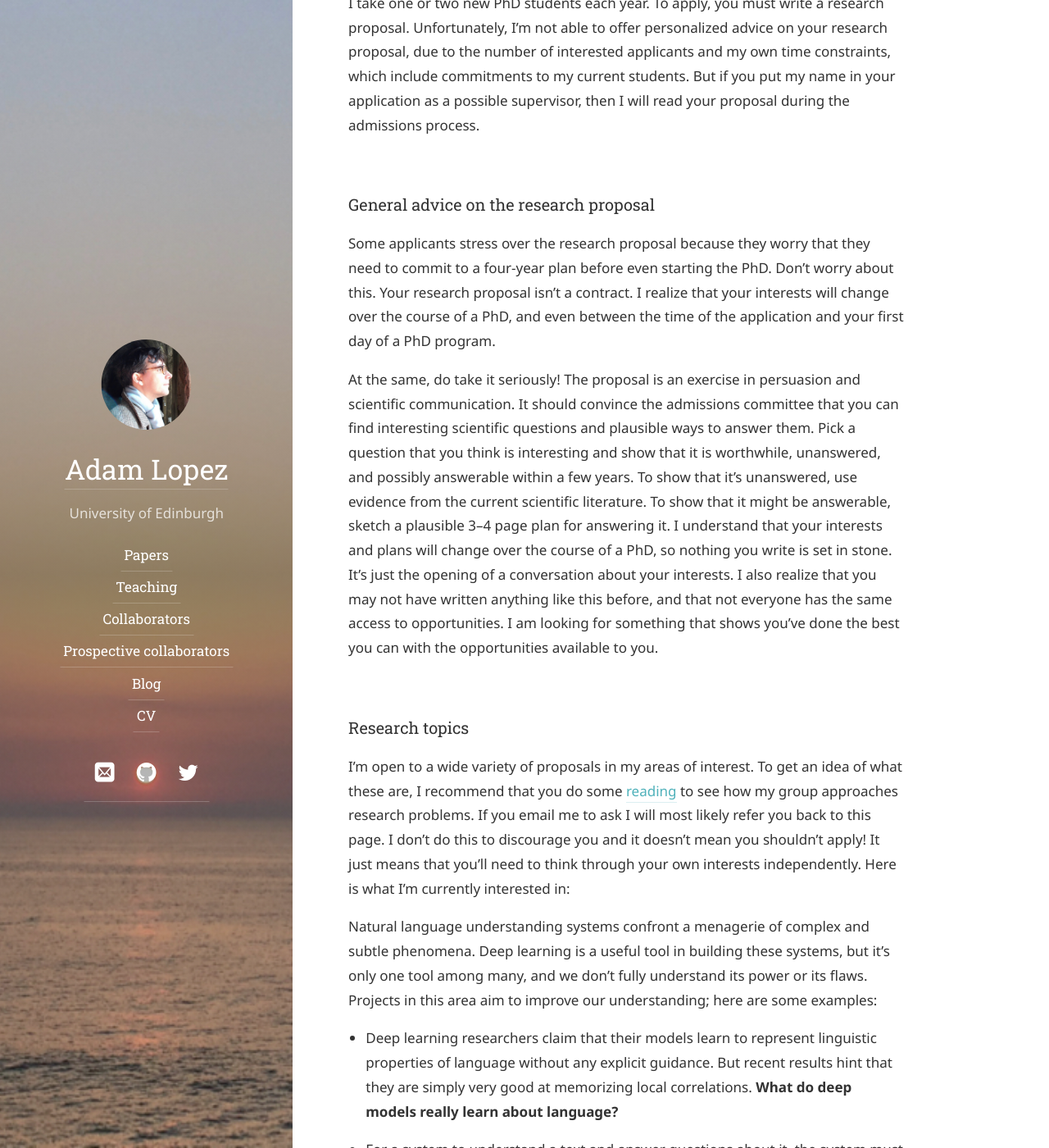
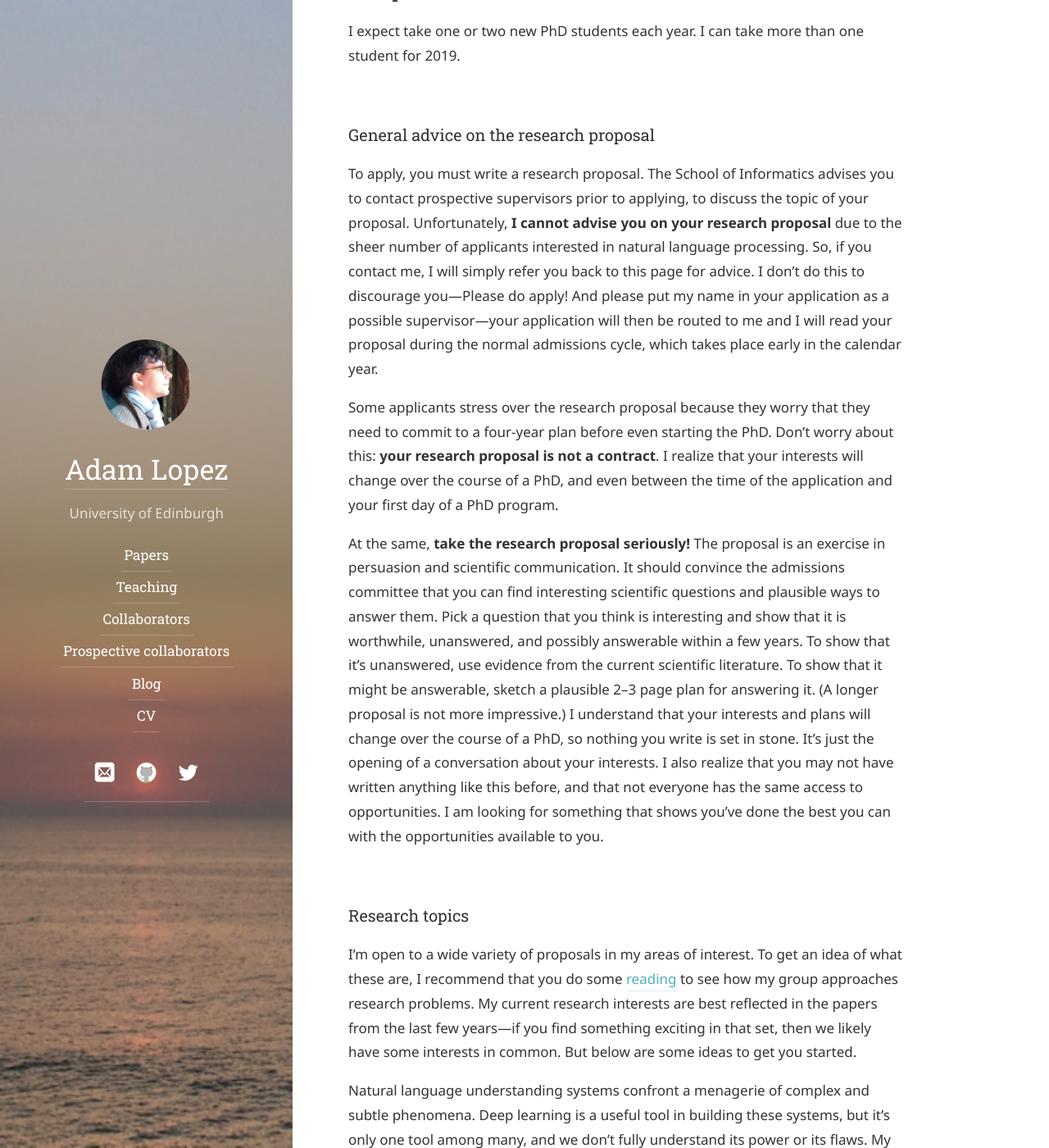
Before and after one commit to alopez/alopez.github.com, a Jekyll site: the page built from join.md, in a window 1280 px wide and 1400 px high, scrolled down 976 px. Shown: the whole window at 82% size. Built offline with Jekyll 4.4.1, drawn with Linux system fonts in a browser that asks for light colours; some web fonts are replaced; some of the changed text lies outside the part shown.

Commit message:
update join

```diff
--- a/join.md
+++ b/join.md
@@ -23,29 +23,37 @@
 
 ## Prospective PhD students
 
-I take one or two new PhD students each year. To apply, you must write
-a research proposal. Unfortunately, I'm not able to offer personalized
-advice on your research proposal, due to the number of interested applicants
-and my own time constraints, which include commitments to my current
-students. But if you put my name in your application as a possible
-supervisor, then I will read your proposal during the admissions process.
+I expect take one or two new PhD students each year. I can take
+more than one student for 2019.
 
 ### General advice on the research proposal
 
+To apply, you must write
+a research proposal. The School of Informatics advises you to contact
+prospective supervisors prior to applying, to discuss the topic of your
+proposal. Unfortunately, **I cannot advise you  on your research
+proposal** due to the sheer number of applicants interested in natural
+language processing. So, if you contact me, I will simply refer you back to
+this page for advice. I don't do this to discourage you---Please do apply!
+And please put my name in your application as a possible supervisor---your
+application will then be routed to me and I will read your proposal during
+the normal admissions cycle, which takes place early in the calendar year.
+
 Some applicants stress over the research proposal because they worry that
 they need to commit to a four-year plan before even starting the PhD. Don't
-worry about this. Your research proposal isn't a contract. I realize that
+worry about this: **your research proposal is not a contract**. I realize that
 your interests will change over the course of a PhD, and even between the
 time of the application and your first day of a PhD program.
 
-At the same, do take it seriously! The proposal is an
+At the same, **take the research proposal seriously!** The proposal is an
 exercise in persuasion and scientific communication. It should convince
 the admissions committee that you can find interesting scientific questions
 and plausible ways to answer them. Pick a question that you think is
 interesting and show that it is worthwhile, unanswered, and possibly
 answerable within a few years. To show that it’s unanswered, use evidence
 from the current scientific literature. To show that it might be
-answerable, sketch a plausible 3--4 page plan for answering it. I
+answerable, sketch a plausible 2--3 page plan for answering it. (A longer
+proposal is not more impressive.) I
 understand that your interests and plans will change over the course of a
 PhD, so nothing you write is set in stone. It’s just the opening of a
 conversation about your interests. I also realize that you may not have
@@ -57,22 +65,32 @@
 
 I'm open to a wide variety of proposals in my areas of interest. To get
 an idea of what these are, I recommend that you do some [reading](/papers/)
-to see how my group approaches research problems. If you email me to ask
-I will most likely refer you back to this page. I don't do this to
-discourage you and it doesn't mean you shouldn't apply! It just means that
-you'll need to think through your own interests independently. Here is
-what I'm currently interested in:
+to see how my group approaches research problems. My current research
+interests are best reflected in the papers from the last few years---if you
+find something exciting in that set, then we likely have some interests in common. But
+below are some ideas to get you started.
 
 Natural language understanding systems confront a menagerie of complex and
 subtle phenomena. Deep learning is a useful tool in building these
 systems, but it’s only one tool among many, and we don't fully
-understand its power or its flaws. Projects in this area aim to improve our
+understand its power or its flaws. My group aims to improve our
 understanding; here are some examples:
 
-* Deep learning researchers claim that their models learn to represent
-linguistic properties of language without any explicit guidance. But recent
-results hint that they are simply very good at memorizing local
-correlations. **What do deep models really learn about language?**
+* Deep learning researchers [claim](https://www.aclweb.org/anthology/N13-1090)
+that their models learn to represent linguistic properties of language
+without any explicit guidance. But [recent work in machine learning](https://arxiv.org/abs/1611.03530)
+suggests that deep models are simply very good at memorizing local
+correlations. **What do these models really learn about language, and how can
+we influence what they learn?** The goal of projects in this area is to first
+understand what, when, and how deep learning models learn about language;
+we're interested in both mathematical perspectives on learning and
+generalization, and linguistic or cognitive perspectives on what phenomena
+[are](http://aclweb.org/anthology/W18-5417) or [aren't](http://aclweb.org/anthology/D18-1278)
+acquired from text or [speech](https://arxiv.org/abs/1809.01431). With this
+understanding, we would also like to influence what the models learn; for
+example by attempting to remove [cultural biases](https://arxiv.org/abs/1707.09457)
+or latent [demographic information](https://arxiv.org/abs/1808.06640) about
+authors from learned representations.
 
 * For a system to understand a text and answer questions about it, the
 system must distill the meaning of the text into a set of facts (semantic
@@ -80,15 +98,27 @@
 become nodes, and relationships between them become edges. We now have
 datasets that pair text with such graphs, and we'd like to learn a semantic
 parser from this data, so we need to model graphs.**How do
-we design and use deep probabilistic models of graphs?**
+we design and use deep probabilistic models of graphs?** To really answer this
+question, we'll need to combine insights from recent [empirical](https://arxiv.org/abs/1803.03324) [work](https://arxiv.org/abs/1805.05286
+) with a
+web of untested [theoretical](https://www.mitpressjournals.org/doi/abs/10.1162/COLI_a_00309) [work](http://aclweb.org/anthology/W17-3410),
+and we'd like to systematically explore the space.
 
-I'm also interested in many other things involving language, structure, and
+I'm interested in many other things involving language, structure, and
 learning. To get a sense of what some of those things are, you can
 [read some of my recent papers](/papers/). I am happy to
-discuss *specific* questions or ideas related to my published work.
+discuss *specific* questions or ideas related to my published work---if
+you write to tell me that you liked one of my papers, without any questions
+of your own, then the only response I can give you is to refer you back to
+this page. Again, I don't do this to discourage you---it's just the best
+I can do.
 
-If you're excited about natural language, but not these topics, you may
-want to contact other members of
+Across all topics, **I am especially interested in multilingual approaches**
+that work well across different languages. Meaning can be expressed in
+many very different ways.
+
+If you're interested in natural language, but not these specific topics,
+you may want to contact other members of
 [EdinburghNLP](http://edinburghnlp.inf.ed.ac.uk/index.php/people/)
 or browse [PhD topics](http://www.ilcc.inf.ed.ac.uk/study/possible-phd-topics-in-ilcc)
 they have proposed.
@@ -99,24 +129,24 @@
 
 ### How to apply
 
-If you're excited about all of this, I encourage you to apply for a PhD.
-I advise students in two different programs:
+**You cannot apply by emailing your documents to me.** You must use
+the university's common application system, which you can find in the
+application guidance links below. I
+advise students in two different programs:
 
 * PhD students in the [Institute for Language, Cognition, and Computation](http://www.ilcc.inf.ed.ac.uk/). This is a three-year research-only program. [Read the application guidance](http://web.inf.ed.ac.uk/ilcc/study-with-us).
-* PhD students in [Centres for Doctoral Training](https://www.ed.ac.uk/informatics/postgraduate/cdts). These are four-year programs combining research and some formal taught elements. Multiple relevant CDTs are currently under review for funding, and the results will be announced in late 2018, in time to apply for a September 2019 start. If you'd like to be informed when this happens, [please follow the guidance at the top of this page](http://datascience.inf.ed.ac.uk/apply/).
-
-**You cannot apply by emailing your documents to me.** You must use
-the university's common application system, which you can find in the
-application guidance links above.
+* PhD students in [Centres for Doctoral Training](https://www.ed.ac.uk/informatics/postgraduate/cdts). These are four-year programs combining research and some formal taught elements. Multiple relevant CDTs are currently under review for funding, and the results will be announced in December 2018, in time to apply for a September 2019 start.
 
 If you already have an MSc in a relevant area, you can apply for the ILCC PhD.
 If you do not have an MSc, or if you'd like a longer programme with some
 formal taught work, apply for one of the CDT programmes.
 You can apply to multiple programmes concurrently. (But please only apply to
 programmes that you are _genuinely interested in_. Applicants who submit
-to many unrelated programmes across schools and colleges are usually rejected
-because their interests are unclear.) Read more about the application process
-[here](http://www.ed.ac.uk/informatics/postgraduate/apply)
+to many unrelated programmes across schools and colleges are routinely rejected
+because they don't appear to be committed to any particular area of study,
+and a PhD definitely requires that commitment.)
+Read more about the application process
+[here](http://www.ed.ac.uk/informatics/postgraduate/apply).
 
 ### Self-funded students
 
@@ -124,10 +154,12 @@
 and a living stipend, that's great! The purpose of your fellowship is to
 enable you to pursue your intellectual interests, and if we have interests
 in common, I'm happy to discuss them with you. Having a fellowship makes
-admissions easier because it isn't contingent on funding, but it is still
-crucial that we have mutual research interests.
+admissions easier because it isn't contingent on funding, but **it is still
+crucial that we have mutual research interests**. If you have a fellowship,
+but you want me to advise you on a topic that is very far from my interests,
+I will decline---such an arrangement wouldn't benefit either of us.
 
-I do not take self-funded PhD students who pay out of their own pockets. This
+**I do not take self-funded PhD students who pay out of their own pockets.** This
 would be unethical on at least two counts: (1) it gives unequal access; and
 (2) the university benefits from the labor of PhD students through their
 research and publications, and PhD students should be paid for this.
@@ -146,16 +178,20 @@
 consider you for funding, which is crucial since we only make funded offers
 (unless you have a full outside scholarship).
 
+Since CDT funding will only be announced in December 2018, these
+programmes will necessarily have later deadlines for the 2019 admissions
+cycle only.
+
 ### Chances of admission
 
 **I cannot advise you on your chances of admission**, which depend on factors
-outside my control, and also outside of your control. Graduate admissions is
-a very stochastic process, so I advise you to apply widely.
+outside your control or even mine. Graduate admissions is a very stochastic
+process, so I advise you to apply widely.
 
 ## Prospective MSc, MScR, or MPhil students
 
-In brief: **do not contact me** if you are applying for one of these degrees,
-because I have no influence over who is admitted or whether they will work
+**Do not contact me if you are applying for one of these degrees.**
+I have no influence over who is admitted or whether they will work
 with me.
 
 Longer explanation: Taught MSc programmes in Edinburgh are very intensive
@@ -170,20 +206,26 @@
 MSc programme. As a practical matter, MSc admissions are handled centrally
 and I have no influence over them.
 
-Our department rarely admit students directly to an MPhil or MScR degree,
+Our department rarely admit students directly to MPhil or MScR degrees,
 except as part
 of a [1+3 CDT programme](https://www.ed.ac.uk/informatics/postgraduate/cdts).
 
 ## Current students in Edinburgh
 
-If you're interested in working with me and you are a current student in
-one of the CDTs; an MSc, MInf, or undergraduate honours student; or a
-currently enrolled visiting student, then please get in touch!
+If you're interested in working with me and you are a current research
+student in a PhD or CDT, please get in touch!
+
+If you are an MSc, MInf, or undergraduate honours student, the most likely
+way for us to work together is during your thesis project. You are welcome
+to contact me during the allocation phase for these projects. However,
+allocation is not decided by me, so I cannot make any guarantees.
 
 ## Prospective interns and visitors
 
 **I do not currently have any openings for internships.** When I do,
 I will list them here. Please do not send me an unsolicited application.
+
+## Prospective visitors
 
 **I will not host visiting scholars who I do not know personally.**
 
```
Also changed, not shown: index.md (+4 -5 lines).
